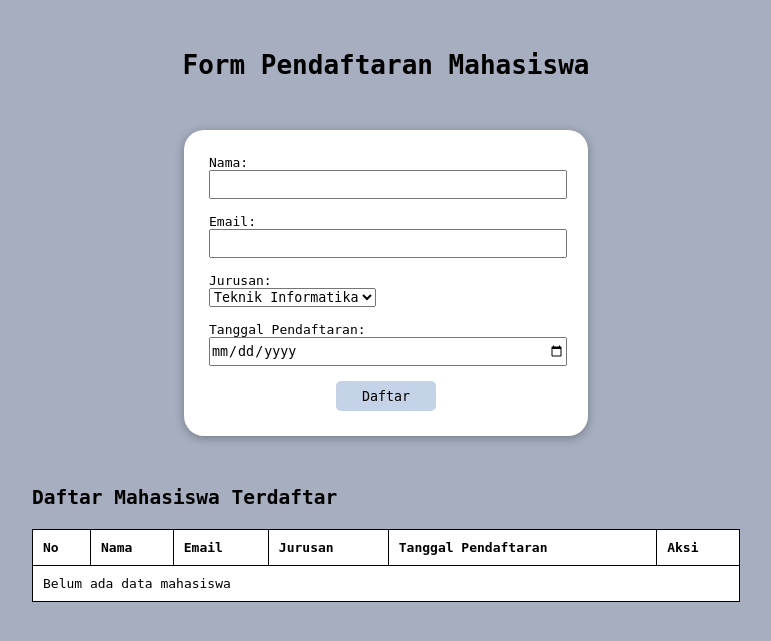
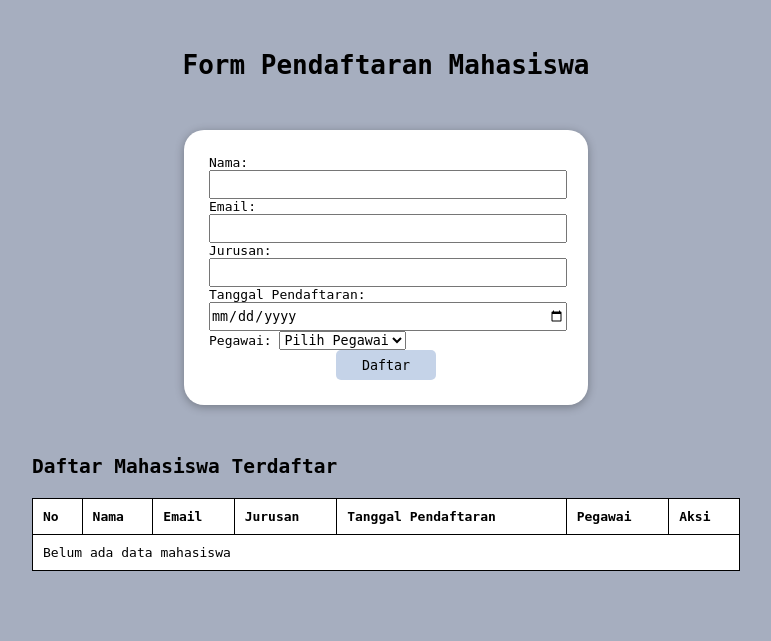
Before and after one commit to wepeee/pendaftaran_mahasiswa, a PHP site: page / in a window 1280 px wide. Shown: the top 641 px of the page, without its empty margins (254-1025 px from the left). Run offline with PHP 8.4, Linux system fonts and the light colour scheme; data that the repository does not hold is empty.

Commit message:
update entitas

```diff
--- a/index.php
+++ b/index.php
@@ -21,21 +21,29 @@ include 'config.php';
 
         <h1>Form Pendaftaran Mahasiswa</h1>
         <form class="form-daftar" action="proses_daftar.php" method="POST">
-            <label for="nama">Nama:</label><br>
-            <input type="text" id="nama" name="nama" required><br><br>
+            <label for="nama">Nama:</label>
+            <input type="text" id="nama" name="nama" required><br>
 
-            <label for="email">Email:</label><br>
-            <input type="email" id="email" name="email" required><br><br>
+            <label for="email">Email:</label>
+            <input type="email" id="email" name="email" required><br>
 
-            <label for="jurusan">Jurusan:</label><br>
-            <select id="jurusan" name="jurusan" required>
-                <option value="Teknik Informatika">Teknik Informatika</option>
-                <option value="Sistem Informasi">Sistem Informasi</option>
-                <option value="Teknik Elektro">Teknik Elektro</option>
-            </select><br><br>
+            <label for="jurusan">Jurusan:</label>
+            <input type="text" id="jurusan" name="jurusan" required><br>
 
-            <label for="tanggal">Tanggal Pendaftaran:</label><br>
-            <input type="date" id="tanggal" name="tanggal" required><br><br>
+            <label for="tanggal_pendaftaran">Tanggal Pendaftaran:</label>
+            <input type="date" id="tanggal_pendaftaran" name="tanggal_pendaftaran" required><br>
+
+            <label for="id_pegawai">Pegawai:</label>
+            <select id="id_pegawai" name="id_pegawai" required>
+                <option value="">Pilih Pegawai</option>
+                <?php
+                $pegawaiQuery = "SELECT id, nama FROM pegawai";
+                $pegawaiResult = $conn->query($pegawaiQuery);
+                while ($pegawai = $pegawaiResult->fetch_assoc()) {
+                    echo "<option value='" . $pegawai['id'] . "'>" . $pegawai['nama'] . "</option>";
+                }
+                ?>
+            </select><br>
 
             <button type="submit">Daftar</button>
         </form>
@@ -49,14 +57,15 @@ include 'config.php';
                     <th>Email</th>
                     <th>Jurusan</th>
                     <th>Tanggal Pendaftaran</th>
+                    <th>Pegawai</th>
                     <th>Aksi</th>
                 </tr>
             </thead>
-
             <tbody>
                 <?php
-                // Ambil data dari tabel mahasiswa
-                $sql = "SELECT * FROM mahasiswa";
+                $sql = "SELECT mahasiswa.*, pegawai.nama AS nama_pegawai
+            FROM mahasiswa
+            LEFT JOIN pegawai ON mahasiswa.id_pegawai = pegawai.id";
                 $result = $conn->query($sql);
 
                 if ($result->num_rows > 0) {
@@ -68,6 +77,7 @@ include 'config.php';
                     <td>" . $row['email'] . "</td>
                     <td>" . $row['jurusan'] . "</td>
                     <td>" . $row['tanggal_pendaftaran'] . "</td>
+                    <td>" . ($row['nama_pegawai'] ?? 'Belum Ditentukan') . "</td>
                     <td>
                         <form action='hapus.php' method='POST' style='display:inline;'>
                             <input type='hidden' name='id' value='" . $row['id'] . "'>
@@ -77,10 +87,11 @@ include 'config.php';
                   </tr>";
                     }
                 } else {
-                    echo "<tr><td colspan='6'>Belum ada data mahasiswa</td></tr>";
+                    echo "<tr><td colspan='7'>Belum ada data mahasiswa</td></tr>";
                 }
                 ?>
             </tbody>
+
 
         </table>
     </div>
```
Also changed, not shown: pendaftaran_mahasiswa.sql (+11 -4 lines), proses_daftar.php (+7 -6 lines). Lines whose indentation alone changed are shown as unchanged.
